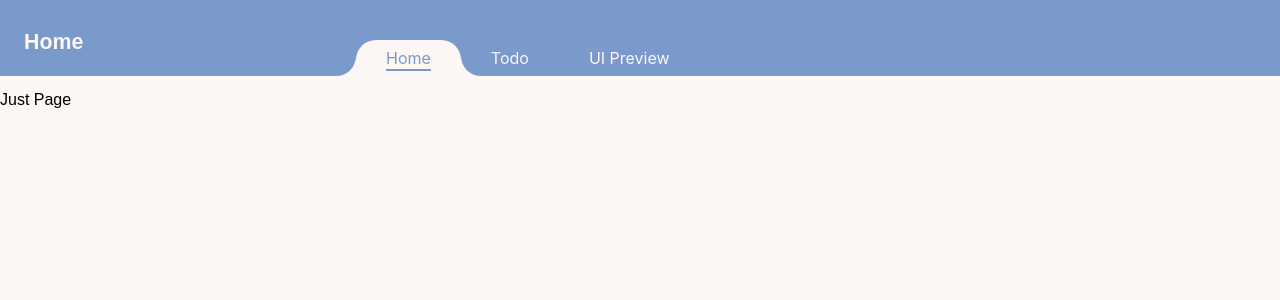
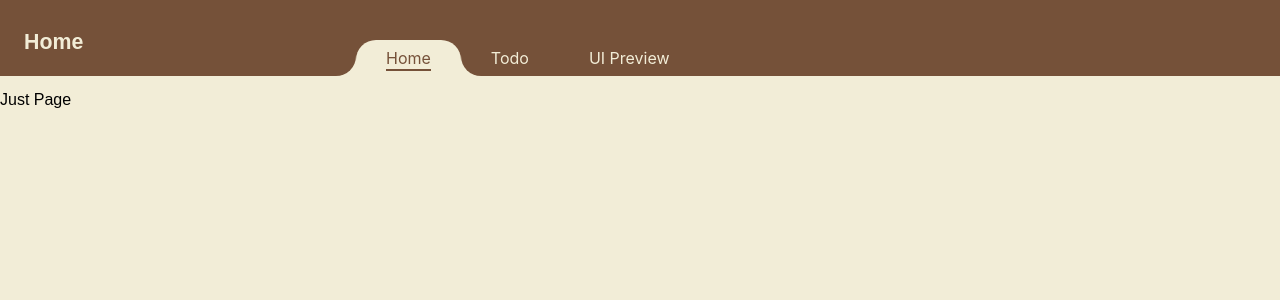
Before and after one commit to RunLearn/super-todoapp, a Next.js app: page / in a window 1280 px wide. Shown: the top 300 px of the page. Built offline with nearby package versions, Linux system fonts and the light colour scheme.

Commit message:
Style(theme): Change MAIN, SUB color

```diff
--- a/styles/theme.ts
+++ b/styles/theme.ts
@@ -4,8 +4,8 @@ import { hexWithOpacity } from "./functions/style-function";
 import flex from "./styleSet/flex";
 
 export const palette = {
-  main: "#7b9acc",
-  sub: "#FCF6F5",
+  main: "#755139",
+  sub: "#F2EDD7",
   lightGray: '#CCCCCC',
   gray: "#888888",
   grey: "#888888",
```
